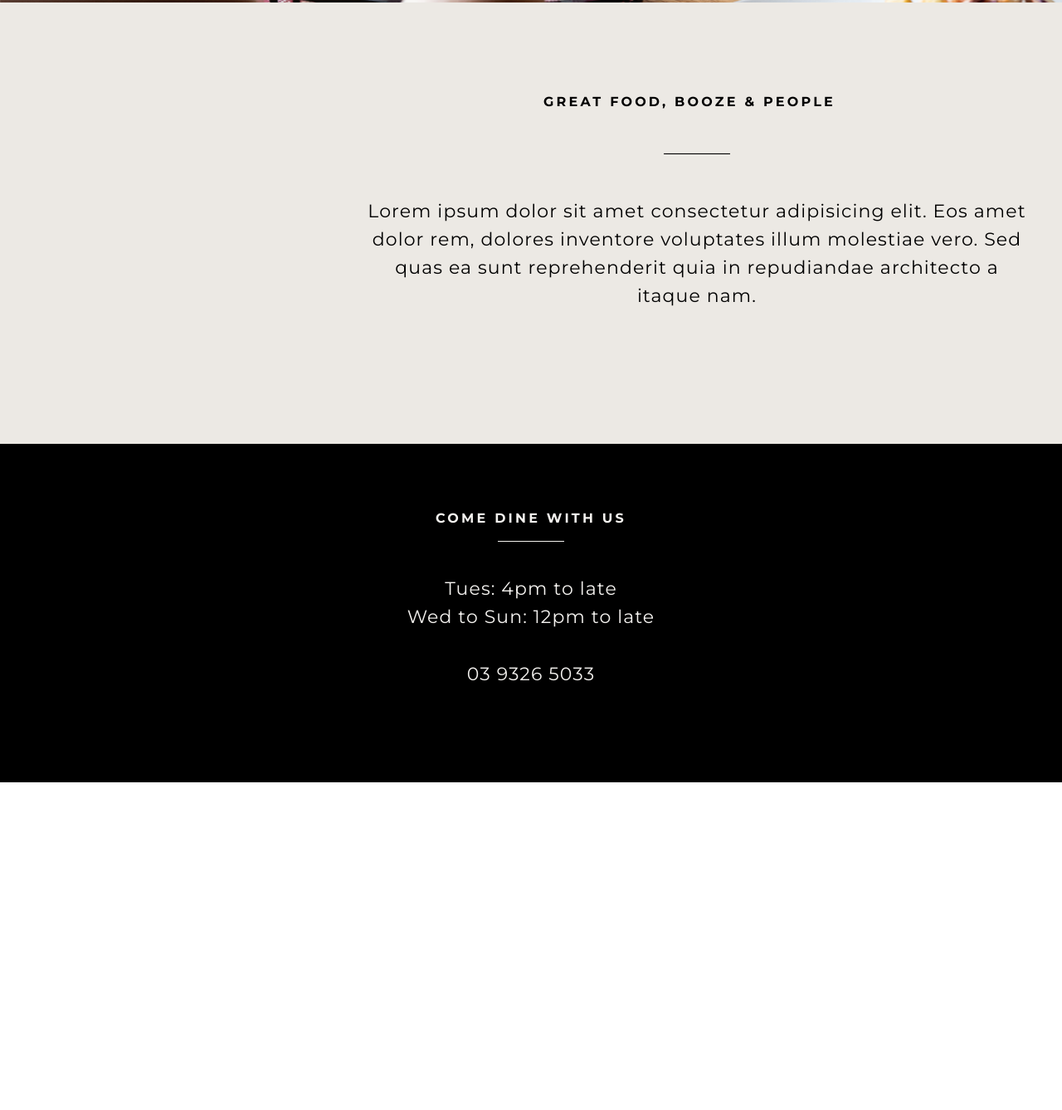
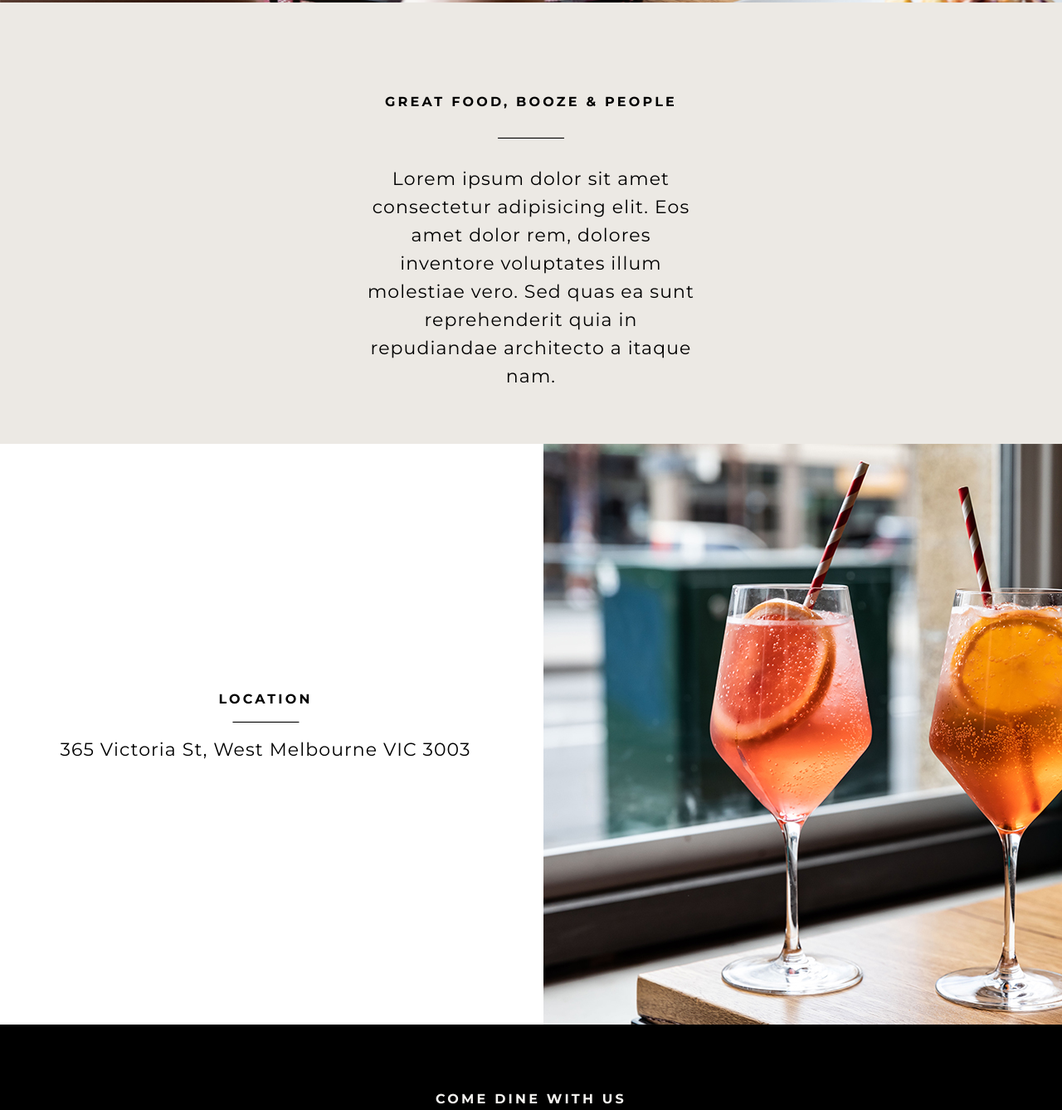
Before and after one commit to RachelUberti/threeCrownsHotel, a website built with Parcel: page src/index.html in a window 1280 px wide. Shown: the part 906-2244 px from the top of the page at 83% size. Before the commit the page ends 1849 px from the top, so only its background shows below. Built offline with nearby package versions, Linux system fonts and the light colour scheme.

Commit message:
Two columns sections

```diff
--- a/src/index.html
+++ b/src/index.html
@@ -52,14 +52,34 @@
 
       <!-- About section -->
       <section>
-        <div class="container-fluid">
-          <div class="row about">
-            <h1 class="about__heading">GREAT FOOD, BOOZE & PEOPLE</h1>
-            <hr class="about__line">
-            <p class="about__text">Lorem ipsum dolor sit amet consectetur adipisicing elit. Eos amet dolor rem, dolores inventore voluptates illum molestiae vero. Sed quas ea sunt reprehenderit quia in repudiandae architecto a itaque nam.</p>
-        </div>
+        <div class="container-fluid px-0">
+          <div class="row mx-0">
+            <div class="about">
+              <h1 class="about__heading">GREAT FOOD, BOOZE & PEOPLE</h1>
+              <hr class="about__line">
+              <p class="about__text">Lorem ipsum dolor sit amet consectetur adipisicing elit. Eos amet dolor rem, dolores inventore voluptates illum molestiae vero. Sed quas ea sunt reprehenderit quia in repudiandae architecto a itaque nam.</p>
+            </div>
+          </div>
         </div>
       </section>
+
+       <!-- Two Columns Section -->
+    <section>
+      <div class="container-fluid px-0">
+        <div class="row mx-0">
+          <div class="block col">
+            <div class="block__text">
+              <h1 class="block__heading">LOCATION</h1>
+              <hr class="about__line">
+              <p class="block__para">365 Victoria St, West Melbourne VIC 3003</p>
+            </div>
+          </div>
+          <div class="col">
+            <img class="block-image-right" src="images/spritz.jpg">
+          </div>
+        </div>
+      </div>
+    </section>
 
       <footer>
         <div class="container-fluid px-0">
--- a/src/scss/abstracts/_colours.scss
+++ b/src/scss/abstracts/_colours.scss
@@ -1,2 +1,3 @@
 $black: #000000;
-$white: #f4f2ef;
+$white: #ffffff;
+$beige: #ECE9E4;
--- a/src/scss/components/_about.scss
+++ b/src/scss/components/_about.scss
@@ -4,25 +4,23 @@
 .about {
     width: 1680px;
     height: 532px;
-    background: #ECE9E4;
+    background: $beige;
 
     &__heading {
         @include font-bold;
-        padding: 110px 655px 0px 655px;
-        margin: 0px;
+        padding-top: 110px;
+        padding-bottom: 16px;
     }
 
     &__line {
         border-bottom: 1px solid $black;
-        box-align: center;
         width: 80px;
-        margin: 0px 800px 0px 800px;
     }
 
     &__text {
         @include font-normal;
-        padding: 0px 440px 110px 440px;
-        margin: 0px;
+        padding-top: 16px;
+        margin: 0px 440px 0px 440px;
     }
 
 }
--- a/src/scss/components/_block-image-right.scss
+++ b/src/scss/components/_block-image-right.scss
@@ -1 +1,7 @@
 @use '../abstracts' as *;
+
+.block-image-right {
+    position: relative;
+    width: 840px;
+    height: 700px;
+}
--- a/src/scss/components/_block-text-left.scss
+++ b/src/scss/components/_block-text-left.scss
@@ -1 +1,29 @@
 @use '../abstracts' as *;
+
+.block {
+    background-color: $white;
+    position: relative;
+
+    &__text {
+        margin: 0;
+        position: absolute;
+        top: 50%;
+        left: 50%;
+        margin-right: -50%;
+        transform: translate(-50%, -50%)
+    }
+
+    &__heading {
+        @include font-bold;
+
+    }
+
+    &__line {
+        border-bottom: 1px solid $black;
+        width: 80px;
+    }
+
+    &__para {
+        @include font-normal;
+    }
+}
```
Also changed, not shown: dist/css/main.css, dist/index.html, src/scss/components/_block-image-left.scss (line endings or trailing spaces), 3 other files.
